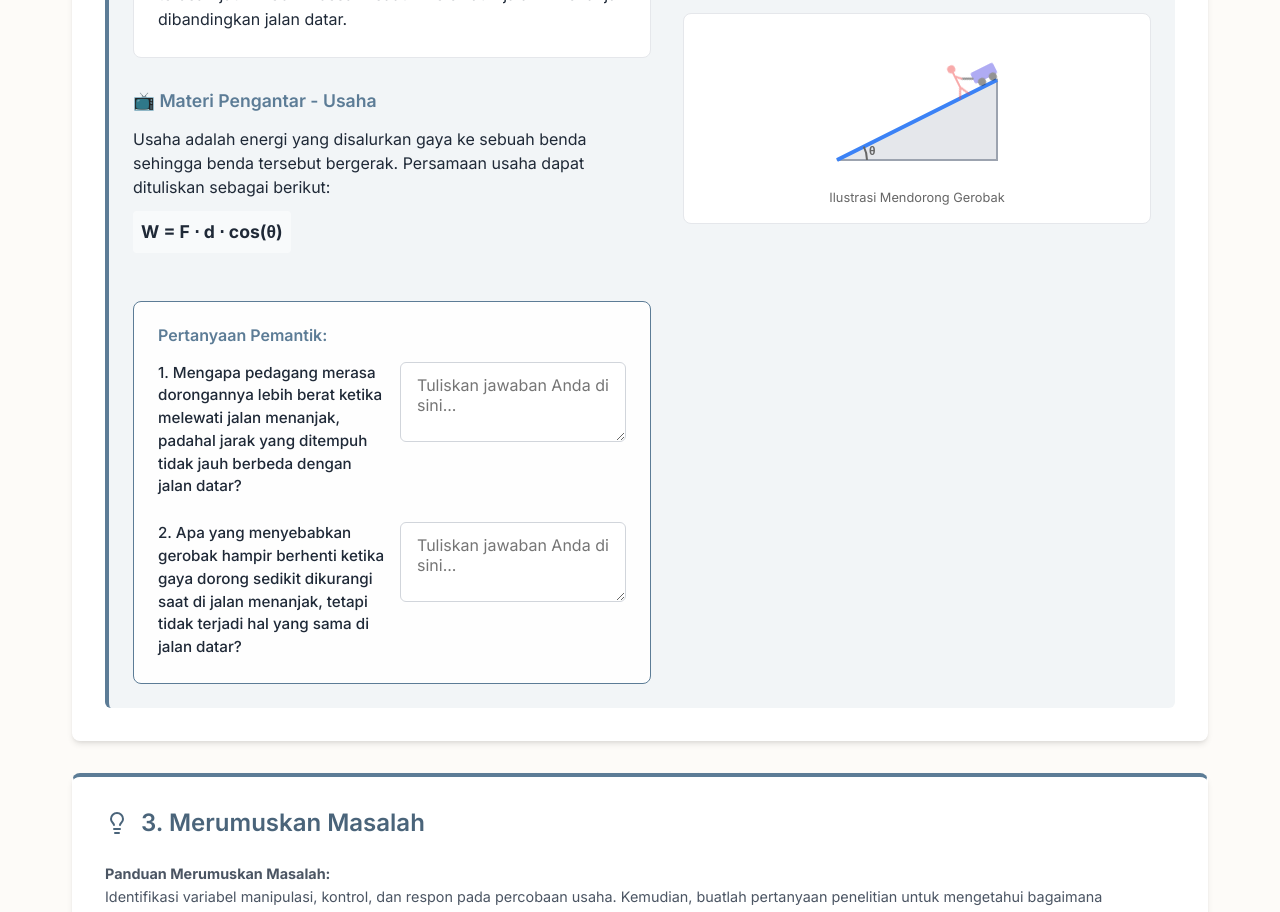
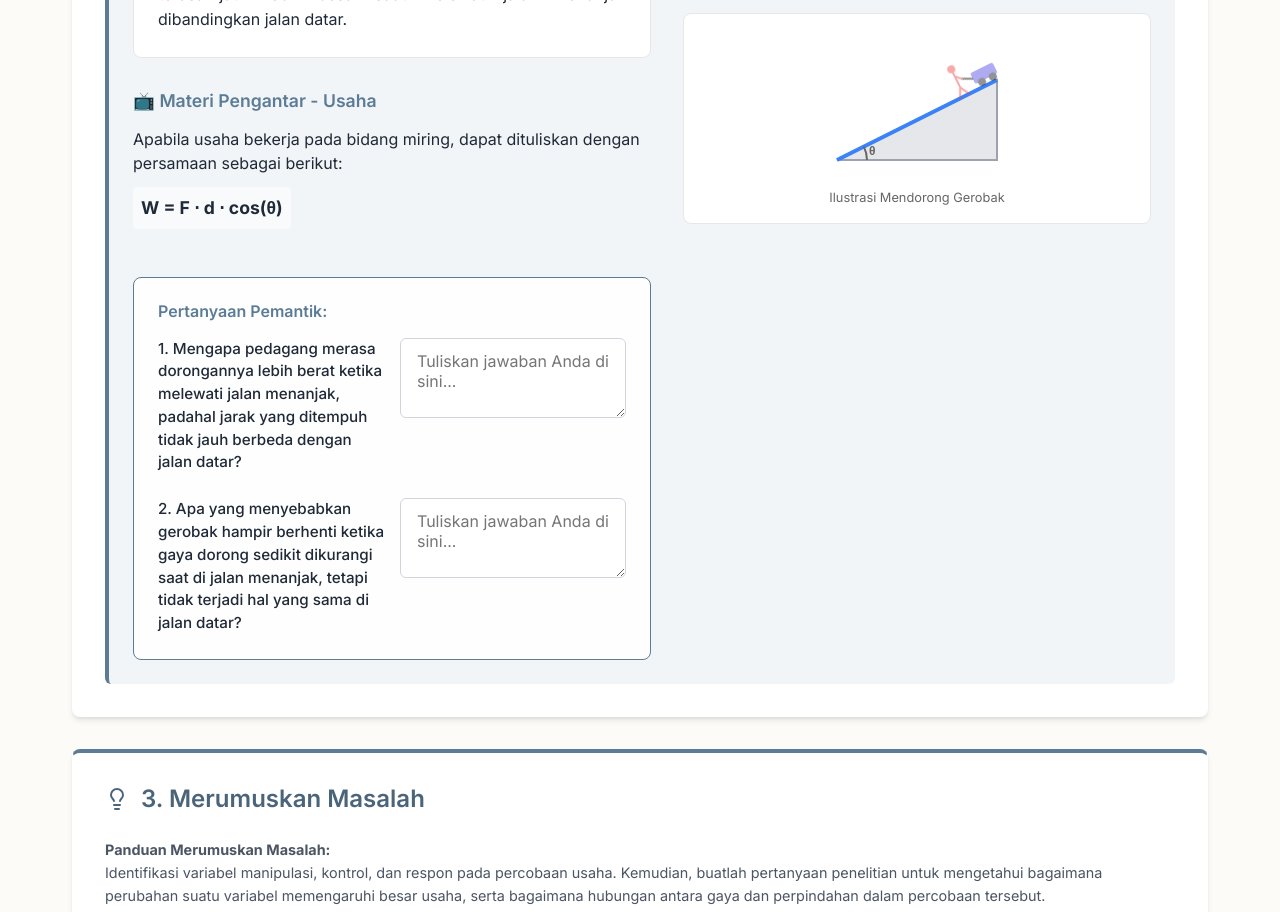
Before and after one commit to Wezz2806/vindlab, a React (Vite) app: page /usaha in a window 1280 px wide. Shown: the part 1060-1972 px from the top of the page. Built offline with nearby package versions, Linux system fonts and the light colour scheme.

Commit message:
Update Usaha description text in UsahaExperiment.jsx

```diff
--- a/src/pages/UsahaExperiment.jsx
+++ b/src/pages/UsahaExperiment.jsx
@@ -251,7 +251,7 @@ const UsahaExperiment = () => {
 
                 <h4 style={{ marginBottom: '1rem', fontSize: '1.1rem', color: 'var(--primary)' }}>📺 Materi Pengantar - Usaha</h4>
                 <p style={{ marginBottom: '0.75rem' }}>
-                  Usaha adalah energi yang disalurkan gaya ke sebuah benda sehingga benda tersebut bergerak. Persamaan usaha dapat dituliskan sebagai berikut:
+                  Apabila usaha bekerja pada bidang miring, dapat dituliskan dengan persamaan sebagai berikut:
                 </p>
                 <p style={{ marginBottom: '1.5rem', fontWeight: 'bold', fontSize: '1.1rem', background: 'rgba(255,255,255,0.5)', padding: '0.5rem', display: 'inline-block', borderRadius: '4px' }}>
                   W = F ⋅ d ⋅ cos(θ)
```
